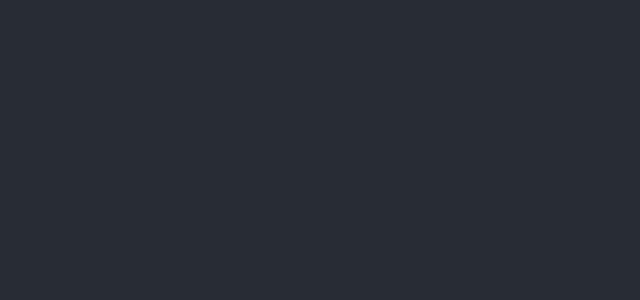
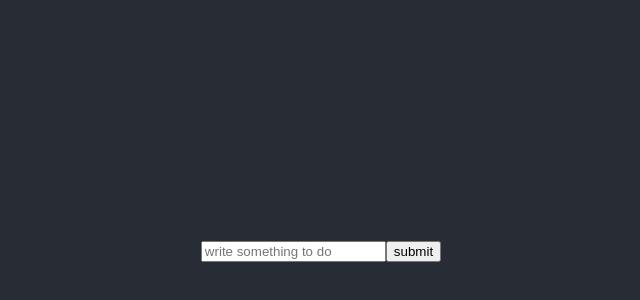
Before and after one commit to theroadof/react-redux-todo-list, a React (Create React App) app: page / in a window 1280 px wide. Shown: the part 154-454 px from the top of the page, without its empty margins (319-959 px from the left). Built offline with nearby package versions, Linux system fonts and the light colour scheme.

Commit message:
[react-todo-list][cendeal|teddy]feature: finished integrating  all components

```diff
--- a/src/App.js
+++ b/src/App.js
@@ -1,11 +1,14 @@
 import React from 'react';
 import './App.css';
+import TodoFormContainer from "./containers/TodoFormContainer";
+import TodoListContainer from "./containers/TodoListContainer";
 
 function App() {
   return (
     <div className="App">
       <header className="App-header">
-
+        <TodoListContainer/>
+        <TodoFormContainer/>
       </header>
     </div>
   );
--- a/src/components/TodoForm/index.jsx
+++ b/src/components/TodoForm/index.jsx
@@ -1,4 +1,5 @@
 import React from "react";
+
 class TodoForm extends React.Component {
     constructor(props) {
         super(props);
@@ -6,14 +7,17 @@ class TodoForm extends React.Component {
             text: ""
         }
 
-        this.handleChang = this.handleChang.bind(this)
+        this.handleChange = this.handleChange.bind(this)
         this.handleSubmit = this.handleSubmit.bind(this)
     }
 
     handleSubmit() {
-        //todo
+        if (this.state.text.length === 0) {
+            return
+        }
+        this.props.addTodo(this.state.text)
         this.setState({
-            text:''
+            text: ''
         })
     }
 
@@ -25,10 +29,11 @@ class TodoForm extends React.Component {
 
     render() {
         return (
-            <form onSubmit={this.handleSubmit}>
-                <input type="text" value={this.state.text} onChange={this.handleChange} placeholder="write something to do"/>
-                <input type="submit" value="submit"/>
-            </form>
+            <div>
+                <input type="text" value={this.state.text} onChange={this.handleChange}
+                       placeholder="write something to do"/>
+                <input type="submit" onClick={this.handleSubmit} value="submit"/>
+            </div>
         )
     }
 }
--- a/src/components/TodoList/index.jsx
+++ b/src/components/TodoList/index.jsx
@@ -1,5 +1,5 @@
 import React from "react";
-import PropTypes from 'prop-tpyes'
+import PropTypes from 'prop-types'
 import Todo from "../Todo";
 
 class TodoList extends React.Component {
--- a/src/containers/TodoFormContainer.jsx
+++ b/src/containers/TodoFormContainer.jsx
@@ -1,6 +1,6 @@
 import TodoForm from "../components/TodoForm";
 import {addTodo} from "../actions";
-import {connect} from "redux"
+import {connect} from "react-redux"
 
 const mapDispatchToProps = (dispatch)=>({
     addTodo:(text)=>dispatch(addTodo(text))
```
